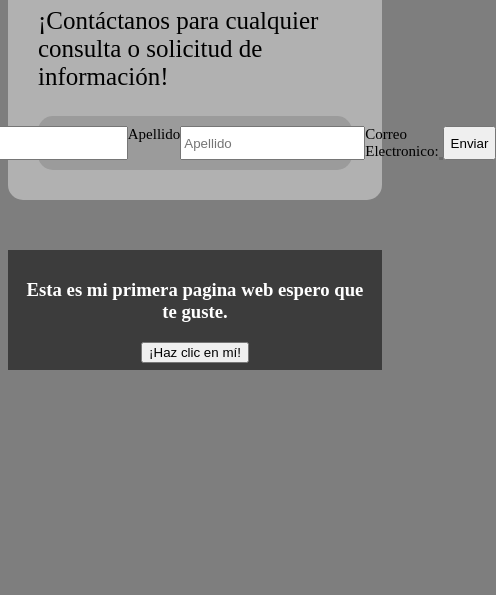
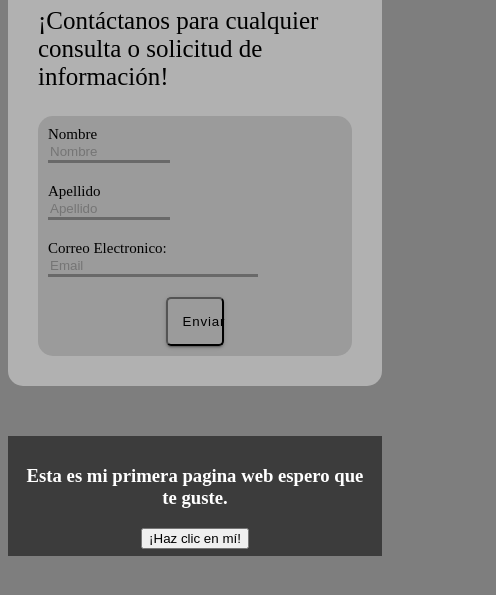
Before and after one commit to GaBoLkn/miprimerapaginaweb, a plain HTML site: page contact.html in a window 390 px wide. Shown: the part 217-812 px from the top of the page, 496 px wide, since content can reach past the window. Drawn offline with Linux system fonts and the light colour scheme.

Commit message:
Cambios en el menu responsive

```diff
--- a/contact.html
+++ b/contact.html
@@ -18,22 +18,27 @@
             <li><a href="contact.html">Contact</a></li>
           </ul>
         </nav>
-        <button class="button-menu-toggle">Menu</button>
+        <button id="button-menu-toggle">Menu</button>
     </header>
 
     <main class="contenedor-madre">
         <h1 class="bienvenida">Contacto</h1>
         <p class="h1-p">¡Contáctanos para cualquier consulta o solicitud de información!</p>
         <form id="MyForm">
+            <section>
                 <label for="nombre">Nombre</label>
                 <input type="text" placeholder="Nombre" id="nombre" name="nombre">
+            </section>
 
+            <section>
                 <label for="apellido">Apellido</label>
                 <input type="text" placeholder="Apellido" id="apellido" name="apellido">
+            </section>
 
+            <section>
                 <label for="email">Correo Electronico: </label>
                 <input type="email" placeholder="Email" id="email" name="email" required>
-
+            </section>
             <button class="sendButon" type="submit">Enviar</button>
         </form>
     </main>
--- a/index.css
+++ b/index.css
@@ -68,9 +68,7 @@ body{
     display: flex;
     border-radius: 20px;
     margin: auto;
-    margin-top: 20px;
     text-align: center;
-    padding: 20px;
     box-shadow: 5px 5px 5px 2px rgba(70, 69, 69, 0.766);
 }
 #botonJS:hover{
@@ -116,9 +114,18 @@ body{
     margin: 20px;
 }
 
+#MyForm section{
+  display: flex;
+  flex-wrap: wrap;
+  flex-direction: column;
+}
+
 #MyForm{
     font-size: 15px;
     display: flex;
+    flex-wrap: wrap;
+    flex-direction: column;
+    gap: 20px;
     margin: auto;
     background-color: rgba(146, 146, 146, 0.689);
     border-radius: 15px;
@@ -140,6 +147,40 @@ input[type=email]:focus {
     width: 60%;
 }
 
+input[type="text"]{
+  width: 40%;
+  border: none;
+  border-bottom: 3px solid #696969;
+  background: none;
+  transition: all 1s;
+}
+input[type=text]:focus {
+  outline: none;
+  transition: all 1s;
+  border-bottom: 3px solid #181fa2;
+  width: 45%;
+}
+
+.sendButon{
+  width: 20%;
+  text-align: center;
+  align-self: center;
+  padding: 15px;
+  border-radius: 5px;
+  background-color: #00000000;
+  box-shadow: 0 3px 1px -2px rgba(0, 0, 0, 0.2),
+    0 2px 2px 0 rgba(0, 0, 0, 0.14),
+    0 1px 5px 0 rgba(0, 0, 0, 0.12);
+  color: #000000;
+  letter-spacing: 0.06em;
+  transition: all 1s;
+}
+.sendButon:hover{
+  transition: all 1s;
+  background-color: #5b5b5b;
+  color: #ffffff;
+}
+
 @media (max-width: 1000px) {
     #botonJS{
         width: 30%;
@@ -150,6 +191,19 @@ input[type=email]:focus {
     .videos{
       width: 100%;
       height: 400px;
+    }
+    input[type="email"]{
+      width: 70%;
+      border: none;
+      border-bottom: 3px solid #696969;
+      background: none;
+      transition: all 1s;
+    }
+    input[type=email]:focus {
+      outline: none;
+      transition: all 1s;
+      border-bottom: 3px solid #181fa2;
+      width: 80%;
     }
 }
 
@@ -170,6 +224,19 @@ input[type=email]:focus {
     .videos{
       width: 100%;
       height: 200px;
+    }
+    input[type="email"]{
+      width: 70%;
+      border: none;
+      border-bottom: 3px solid #696969;
+      background: none;
+      transition: all 1s;
+    }
+    input[type=email]:focus {
+      outline: none;
+      transition: all 1s;
+      border-bottom: 3px solid #181fa2;
+      width: 80%;
     }
 }
 
@@ -224,7 +291,7 @@ input[type=email]:focus {
     align-items: center;
   }
 
-  .button-menu-toggle {
+  #button-menu-toggle {
     display: none;
   }
 
@@ -246,7 +313,7 @@ input[type=email]:focus {
     .nav-links {
       display: none;
     }
-    .button-menu-toggle {
+    #button-menu-toggle {
       display: block;
       background-color: white;
       border:none;
@@ -255,16 +322,15 @@ input[type=email]:focus {
       font-family: monospace;
       font-weight: bold;
       font-size: 20px;
+      cursor: pointer;
     }
 
-    .nav-links.nav-links-responsive {
+    .nav-links .nav-links-responsive {
       position: absolute;
       display: flex;
       background-color: rgba(0, 0, 0, 0.929);
       width: 100%;
       height: 100%;
-      top: 40px;
-      left: 0;
       flex-direction: column;
       padding-top: 200px;
       align-items: center;
--- a/script.js
+++ b/script.js
@@ -22,7 +22,7 @@ MyForm.addEventListener('submit', function(event){
     }
 });
 
-document.querySelector("button.button-menu-toggle")
+document.querySelector("#button-menu-toggle")
     .addEventListener("click", function() {
            document.querySelector(".nav-links").
-    classList.toggle("nav-links-responsive")})
+    classList.toggle(".nav-links-responsive")})
```
Also changed, not shown: about.html (+1 -2 lines), index.html (+2 -2 lines), services.html (+1 -1 lines), BackUp.txt (deleted). Lines whose indentation alone changed are shown as unchanged.
